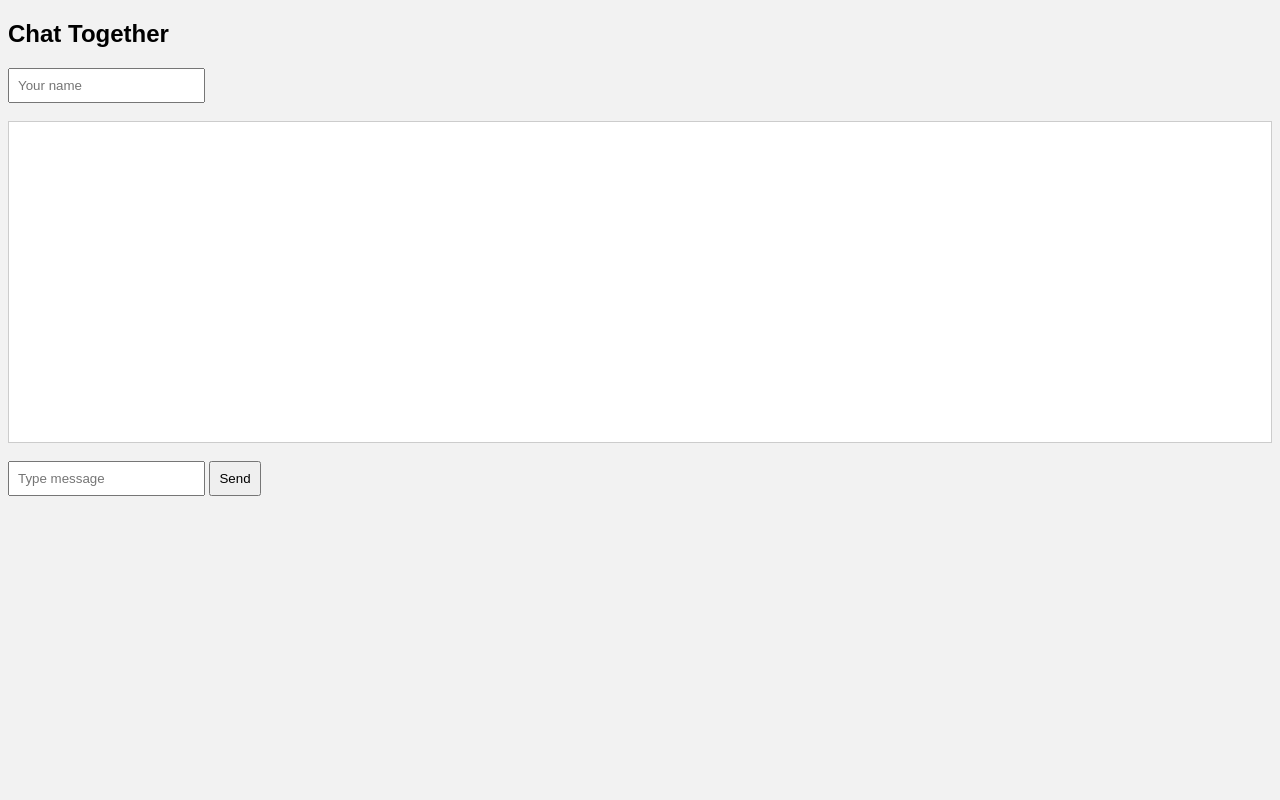
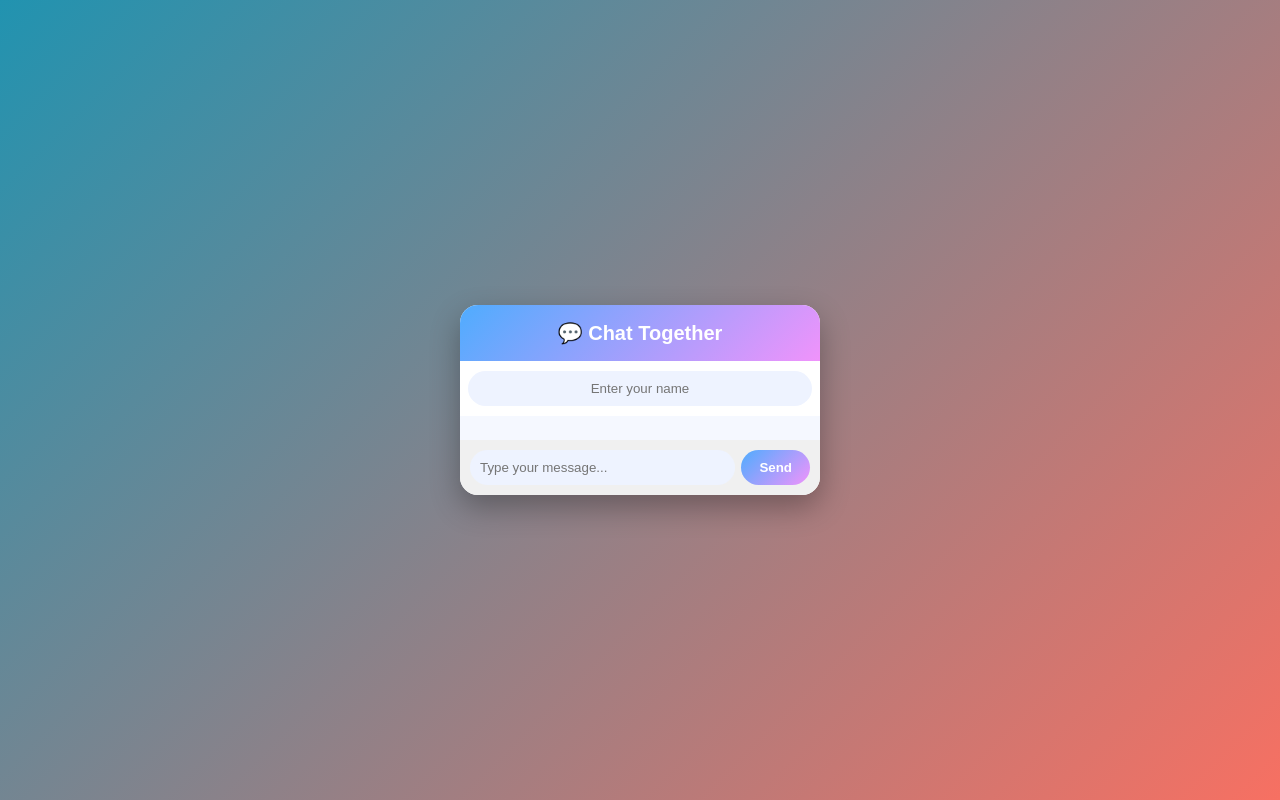
Before and after one commit to pk01234567/my-chat-website, a website: page public/index.html in a window 1280 px wide. Drawn offline with nearby package versions, Linux system fonts and the light colour scheme; no server answers.

Commit message:
Update blue pink theme

```diff
--- a/public/index.html
+++ b/public/index.html
@@ -1,40 +1,129 @@
 <!DOCTYPE html>
 <html>
 <head>
-  <title>Chat Website</title>
+  <title>Chat Together</title>
+  <meta name="viewport" content="width=device-width, initial-scale=1.0">
   <style>
-    body { font-family: Arial; background: #f2f2f2; }
-    #chat { height: 300px; overflow-y: scroll; border: 1px solid #ccc; padding: 10px; background: #fff; }
-    input, button { padding: 8px; }
+    body {
+      margin: 0;
+      font-family: Arial, sans-serif;
+      background: linear-gradient(135deg, #2193b0, #f77062);
+      height: 100vh;
+      display: flex;
+      justify-content: center;
+      align-items: center;
+    }
+
+    .chat-container {
+      width: 360px;
+      max-width: 95%;
+      background: #ffffff;
+      border-radius: 18px;
+      box-shadow: 0 12px 30px rgba(0,0,0,0.3);
+      display: flex;
+      flex-direction: column;
+      overflow: hidden;
+    }
+
+    .chat-header {
+      background: linear-gradient(135deg, #4facfe, #f093fb);
+      color: #fff;
+      padding: 16px;
+      text-align: center;
+      font-size: 20px;
+      font-weight: bold;
+    }
+
+    .username {
+      border: none;
+      border-radius: 20px;
+      padding: 10px;
+      width: 90%;
+      margin: 10px auto;
+      outline: none;
+      text-align: center;
+      background: #eef3ff;
+    }
+
+    .chat-box {
+      flex: 1;
+      padding: 12px;
+      overflow-y: auto;
+      background: #f5f8ff;
+    }
+
+    .msg {
+      margin: 6px 0;
+      padding: 8px 12px;
+      border-radius: 14px;
+      background: linear-gradient(135deg, #dbe6ff, #ffd6f0);
+      font-size: 14px;
+      color: #333;
+    }
+
+    .msg span {
+      font-weight: bold;
+      color: #5a2d82;
+    }
+
+    .chat-input {
+      display: flex;
+      padding: 10px;
+      background: #f0f0f0;
+    }
+
+    .chat-input input {
+      flex: 1;
+      border: none;
+      border-radius: 20px;
+      padding: 10px;
+      outline: none;
+      margin-right: 6px;
+      background: #eef3ff;
+    }
+
+    .chat-input button {
+      border: none;
+      border-radius: 20px;
+      padding: 10px 18px;
+      background: linear-gradient(135deg, #4facfe, #f093fb);
+      color: #fff;
+      cursor: pointer;
+      font-weight: bold;
+    }
+
+    .chat-input button:hover {
+      opacity: 0.9;
+    }
   </style>
 </head>
 <body>
 
-<h2>Chat Together</h2>
-<input id="user" placeholder="Your name"><br><br>
+<div class="chat-container">
+  <div class="chat-header">💬 Chat Together</div>
 
-<div id="chat"></div><br>
+  <input id="user" class="username" placeholder="Enter your name">
 
-<input id="msg" placeholder="Type message">
-<button onclick="send()">Send</button>
+  <div id="chat" class="chat-box"></div>
+
+  <div class="chat-input">
+    <input id="msg" placeholder="Type your message...">
+    <button onclick="send()">Send</button>
+  </div>
+</div>
 
 <script src="/socket.io/socket.io.js"></script>
 <script>
   const socket = io();
   const chat = document.getElementById("chat");
 
-  // Load old messages
-  socket.on("oldMessages", msgs => {
-    msgs.forEach(addMsg);
-  });
-
-  // Receive new message
+  socket.on("oldMessages", msgs => msgs.forEach(addMsg));
   socket.on("chatMessage", addMsg);
 
   function send() {
     const user = document.getElementById("user").value;
     const text = document.getElementById("msg").value;
-    if(user && text){
+    if (user && text) {
       socket.emit("chatMessage", { user, text });
       document.getElementById("msg").value = "";
     }
@@ -42,7 +131,8 @@
 
   function addMsg(m) {
     const div = document.createElement("div");
-    div.textContent = m.user + ": " + m.text;
+    div.className = "msg";
+    div.innerHTML = `<span>${m.user}:</span> ${m.text}`;
     chat.appendChild(div);
     chat.scrollTop = chat.scrollHeight;
   }
```
